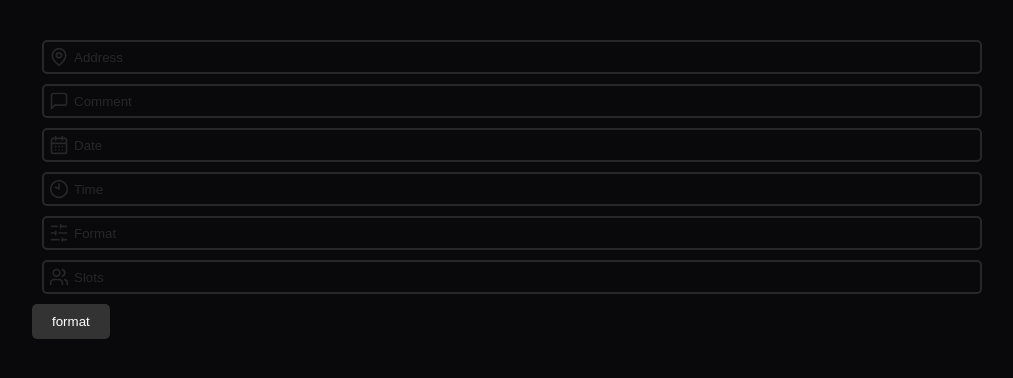
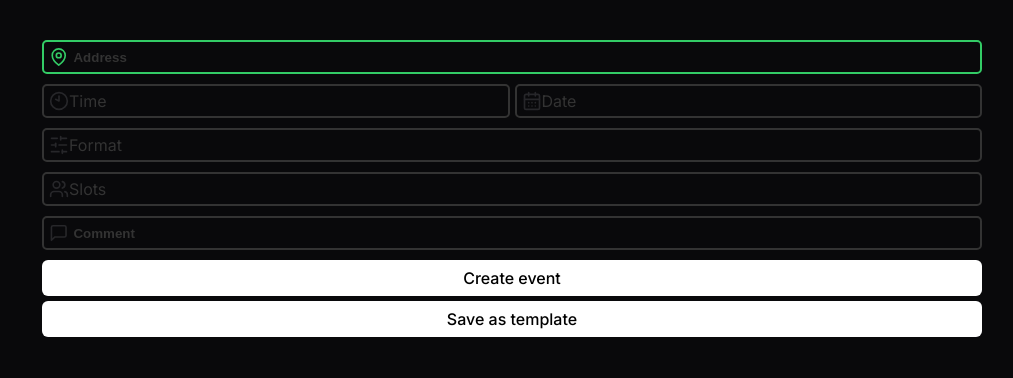
Before and after one commit to marktcheltsov/chikovani-web, a React (Create React App) app: page / in a window 1280 px wide. Shown: the top 378 px of the page, without its empty margins (128-1141 px from the left). Built offline with nearby package versions, Linux system fonts and the light colour scheme.

Commit message:
end 1 day

```diff
--- a/package.json
+++ b/package.json
@@ -16,6 +16,9 @@
     "react-scripts": "5.0.1",
     "typescript": "^4.9.5",
     "web-vitals": "^2.1.4"
+  },
+  "devDependencies": {
+    "@babel/plugin-proposal-private-property-in-object": "^1.0.0"
   },
   "scripts": {
     "start": "react-scripts start",
--- /dev/null
+++ b/src/components/hooks/use-input.jsx
@@ -0,0 +1,31 @@
+import { useState } from 'react';
+
+const useInput = (initialValue, validate) => {
+    const [value, setValue] = useState(initialValue);
+    const [error, setError] = useState(true);
+    const [isDerty, setIsDerty] = useState(false);
+
+    const handleChange = (event) => {
+        setIsDerty(true)
+        const newValue = event.target.value;
+        setValue(newValue);
+        if (validate && isDerty) {
+            const validationError = validate(newValue);
+            setError(validationError);
+        }
+    };
+
+    const reset = () => {
+        setValue(initialValue);
+        setError(null);
+    };
+
+    return {
+        value,
+        error,
+        onChange: handleChange,
+        reset,
+    };
+};
+
+export default useInput;
--- /dev/null
+++ b/src/components/ui/button.jsx
@@ -0,0 +1,17 @@
+import React from 'react';
+import '../../styles/components/ui/button.css';
+
+const Button = ({ children, onClick, disabled, ...props }) => {
+  return (
+    <button
+      className={`button ${disabled ? 'disabled' : ''} ${props.castomClassName && props.castomClassName}`}
+      onClick={onClick}
+      disabled={disabled}
+      {...props}
+    >
+      {children}
+    </button>
+  );
+};
+
+export default Button;
--- a/src/components/ui/drop-down-menu.jsx
+++ b/src/components/ui/drop-down-menu.jsx
@@ -1,36 +1,66 @@
-import React, { useState } from 'react';
-import '../../styles/components/ui/drop-down-menu.css'; // Подключите свои стили
+import React, { useState, useRef, useEffect } from 'react';
+import '../../styles/components/ui/drop-down-menu.css';
 
-function DropdownMenu({ title, items }) {
+const DropdownMenu = ({ options, onSelect, icon: Icon, placeholder }) => {
   const [isOpen, setIsOpen] = useState(false);
+  const [selectedOption, setSelectedOption] = useState(null);
+  const containerRef = useRef(null);
 
-  const toggleDropdown = () => {
+  const toggleMenu = () => {
     setIsOpen(!isOpen);
   };
 
-  const closeDropdown = () => {
+  const closeMenu = () => {
     setIsOpen(false);
   };
+  const handleOptionClick = (option) => {
+    setSelectedOption(option);
+    setIsOpen(false);
+    onSelect(option);
+  };
+
+  const handleOutsideClick = (e) => {
+    if (containerRef.current && !containerRef.current.contains(e.target)) {
+      closeMenu();
+    }
+  };
+
+  const handleKeyPress = (e) => {
+    if (e.key === 'Escape') {
+      closeMenu();
+    }
+  };
+
+  useEffect(() => {
+    window.addEventListener('click', handleOutsideClick);
+    window.addEventListener('keydown', handleKeyPress);
+    return () => {
+      window.removeEventListener('click', handleOutsideClick);
+      window.removeEventListener('keydown', handleKeyPress);
+    };
+  }, []);
 
   return (
-    <div className="dropdown">
-      <button className="dropdown-button" onClick={toggleDropdown}>
-        {title}
-      </button>
-      {isOpen && (
-        <div className="dropdown-content">
-          {items.map((item, index) => (
-            <div key={index} className="dropdown-item">
-              {item}
-            </div>
-          ))}
+      <div className={`dropdown-menu ${isOpen && 'dropdown-menu_active'}`} ref={containerRef} onClick={toggleMenu}>
+        <Icon size={20} color={isOpen ? '#fff' : '#27272a'} strokeWidth={2} />
+        <div className="dropdown-button">
+          {selectedOption || placeholder}
         </div>
-      )}
-      {isOpen && (
-        <div className="dropdown-overlay" onClick={closeDropdown}></div>
-      )}
-    </div>
+        {isOpen && (
+          <ul className={`dropdown-list ${isOpen ? 'show' : ''}`}>
+            {options.map((option) => (
+              <li
+                key={option}
+                className="dropdown-item"
+                onClick={() => handleOptionClick(option)}
+              >
+                {option}
+              </li>
+            ))}
+          </ul>
+        )}
+      </div>
   );
-}
+};
 
 export default DropdownMenu;
--- a/src/components/ui/input.jsx
+++ b/src/components/ui/input.jsx
@@ -1,13 +1,49 @@
-import React from 'react'
-import '../../styles/components/ui/input.css'
+import { useState, useEffect } from 'react';
+import '../../styles/components/ui/input.css';
 
-const Input = ({icon: Icon, placeholder, handle, value, type}) => {
-  return (
-    <div className='input__container'>
-        <Icon size={20} color="#27272a" strokeWidth={2} />
-        <input className='input' type={type ? type : 'text'} placeholder={placeholder} value={value} onChange={handle}/>
-    </div>
-  )
-}
+const Input = ({ icon: Icon, placeholder, handle, value, type, isValid }) => {
+    const [isFocused, setIsFocused] = useState(false);
+    const [iconColor, setIconColor] = useState('#27272a');
+    const isNeedValidation = isValid !== undefined
 
-export default Input
+    const handleOnFocus = () => {
+        setIsFocused(true);
+    };
+
+    const handleOnBlur = () => {
+        setIsFocused(false);
+    };
+
+    useEffect(() => {
+        if (isFocused) {
+            setIconColor('#FFF')
+        }
+    }, [isFocused])
+
+    useEffect(() => {
+        if (isNeedValidation && !isValid) {
+            setIconColor('#7F1D1D')
+        }
+        if (isNeedValidation && isValid) {
+            setIconColor('#33CC66')
+        }
+    }, [isValid, isNeedValidation])
+
+
+    return (
+        <div className={`input__container ${isFocused ? 'focused' : ''} ${isNeedValidation && !isValid && 'input__container_error'} ${isNeedValidation && isValid && 'input__container_success'}`}>
+            <Icon size={20} color={iconColor} strokeWidth={2} />
+            <input
+                className='input'
+                type={type ? type : 'text'}
+                placeholder={isFocused ? '' : placeholder}
+                value={value}
+                onChange={handle}
+                onClick={handleOnFocus}
+                onBlur={handleOnBlur}
+            />
+        </div>
+    );
+};
+
+export default Input;
--- a/src/index.css
+++ b/src/index.css
@@ -23,6 +23,19 @@ p {
 
 }
 
+.dropdown-menu-box {
+  display: flex;
+  margin: 0 10px 10px 10px;
+  gap: 5px;
+}
+
+.buttons-box {
+  display: flex;
+  margin: 0 10px 10px 10px;
+  gap: 5px;
+  flex-direction: column;
+}
+
 .create-event {
   width: 75%;
   margin: 40px auto;
--- a/src/pages/create-event/create-event.jsx
+++ b/src/pages/create-event/create-event.jsx
@@ -1,24 +1,49 @@
-import React from 'react'
-import DropdownMenu from '../../components/ui/drop-down-menu'
-import Input from '../../components/ui/input'
-import { Clock10, CalendarDays, Users, SlidersHorizontal, MessageSquare, MapPin } from 'lucide-react'
+import React, { useState } from 'react';
+import '../../styles/components/ui/drop-down-menu.css';
+import DropdownMenu from '../../components/ui/drop-down-menu';
+import Input from '../../components/ui/input';
+import { Clock10, CalendarDays, Users, SlidersHorizontal, MessageSquare, MapPin } from 'lucide-react';
+import useInput from '../../components/hooks/use-input';
+import Button from '../../components/ui/button';
 
 function CreateEvent() {
-  return (
-    <div className='create-event'>
-        <Input icon={MapPin} placeholder={'Address'}/>
-        <Input icon={MessageSquare} placeholder={'Comment'}/>
-        <div>
-            <Input icon={CalendarDays} placeholder={'Date'}/>
-            <Input icon={Clock10} placeholder={'Time'}/>
+    const address = useInput('', (value) => {
+        if (value.length < 3) {
+            return false;
+        }
+        return true;
+    });
+
+    const options = ['Опция 1', 'Опция 2', 'Опция 3'];
+    const [selectedOption, setSelectedOption] = useState(null);
+
+    const handleOptionSelect = (option) => {
+        setSelectedOption(option);
+        console.log(selectedOption)
+    };
+
+    return (
+        <div className='create-event'>
+            <form>
+                <Input icon={MapPin} placeholder={'Address'} value={address.value} isValid={address.error} handle={address.onChange}/>
+                <div className='dropdown-menu-box'>
+                    <DropdownMenu icon={Clock10} options={options} onSelect={handleOptionSelect} placeholder={'Time'}/>
+                    <DropdownMenu icon={CalendarDays} options={options} onSelect={handleOptionSelect} placeholder={'Date'}/>
+                </div>
+                <div className='dropdown-menu-box'>
+                    <DropdownMenu options={['3x3', '4x4']} icon={SlidersHorizontal}  onSelect={(option) => { /* обработка выбора */ }} placeholder={'Format'} />
+                </div>
+                <div className='dropdown-menu-box'>
+                    <DropdownMenu options={['3x3', '4x4']} icon={Users}  onSelect={(option) => { /* обработка выбора */ }} placeholder={'Slots'} />
+                </div>
+                <Input icon={MessageSquare} placeholder={'Comment'}/>
+                <div className='buttons-box'>
+                    <Button castomClassName={'button_full-width'}>Create event</Button>
+                    <Button castomClassName={'button_full-width'}>Save as template</Button>
+                </div>
+            </form>
         </div>
-        <Input icon={SlidersHorizontal} placeholder={'Format'}/>
-        <Input icon={Users} placeholder={'Slots'}/>
-        <div>
-            <DropdownMenu title='format' items={['3x3', '4x4']}/>
-        </div>
-    </div>
-  )
+    );
 }
 
-export default CreateEvent
+export default CreateEvent;
--- /dev/null
+++ b/src/styles/components/ui/button.css
@@ -0,0 +1,36 @@
+.button {
+  display: inline-flex;
+  align-items: center;
+  justify-content: center;
+  border-radius: 0.375rem;
+  font-size: 1rem;
+  font-weight: 500;
+  padding: 0.5rem 1rem;
+  background-color: #FFF;
+  color: black;
+  border: none;
+  outline: none;
+  cursor: pointer;
+  transition: background-color 0.3s ease, color 0.3s ease;
+  font-family: 'Inter', sans-serif;
+}
+
+.button:hover {
+  opacity: 0.8;
+}
+
+.button_full-width {
+  width: 100%;
+  padding-right: 0;
+  padding-left: 0;
+}
+
+.button:focus-visible {
+  outline: none;
+  box-shadow: 0 0 0 2px #333, 0 0 0 4px #ring;
+}
+
+.button:disabled {
+  pointer-events: none;
+  opacity: 0.5;
+}
--- a/src/styles/components/ui/drop-down-menu.css
+++ b/src/styles/components/ui/drop-down-menu.css
@@ -1,51 +1,63 @@
 /* DropdownMenu.css */
+.dropdown-menu {
+    position: relative;
+    transition: border-color 0.3s ease;
+    display: flex;
+    align-items: center;
+    border: 2px solid #333333;
+    border-radius: 5px;
+    padding: 5px;
+    width: 100%;
+}
 
-/* Стили для обертки выпадающего меню */
-.dropdown {
-    position: relative;
-    display: inline-block;
-  }
+.dropdown-menu_active {
+    border: 2px solid #fff;
+    color: #fff;
+}
 
-  /* Стили для кнопки */
-  .dropdown-button {
-    background-color: #333; /* Цвет фона кнопки */
-    color: #fff; /* Цвет текста кнопки */
+.dropdown-menu_active .dropdown-button {
+    color: #fff;
+    transition: color 0.4s ease;
+}
+
+.dropdown-button {
+    background-color: inherit;
     border: none;
-    padding: 10px 20px;
     cursor: pointer;
+    color: #333333;
+}
+
+.dropdown-list {
     border-radius: 5px;
-  }
+    position: absolute;
+    top: 100%;
+    left: 0;
+    list-style: none;
+    padding: 0;
+    margin: 6px 0 0 0;
+    background-color: #09090B;
+    border: 2px solid #ccc;
+    visibility: hidden;
+    width: 100%;
+    z-index: 5;
+}
 
-  /* Стили для выпадающего контента */
-  .dropdown-content {
-    display: none;
-    position: absolute;
-    background-color: #444; /* Цвет фона выпадающего контента */
-    min-width: 160px;
-    box-shadow: 0px 8px 16px 0px rgba(0, 0, 0, 0.2);
-    z-index: 1;
-  }
 
-  /* Стили для элементов выпадающего контента */
-  .dropdown-item {
-    color: #fff; /* Цвет текста элементов */
-    padding: 12px 16px;
-    text-decoration: none;
+.dropdown-list.show {
     display: block;
-  }
+    visibility: visible; /* изменено на visibility: visible; */
+}
 
-  /* При наведении на элементы меню */
-  .dropdown-item:hover {
-    background-color: #555; /* Цвет фона при наведении */
-  }
+.dropdown-item {
+    padding: 10px;
+    cursor: pointer;
+    transition: background-color 0.3s ease;
+}
 
-  /* Стили для оверлея, который закрывает меню при клике вне него */
-  .dropdown-overlay {
-    position: fixed;
-    top: 0;
-    right: 0;
-    bottom: 0;
-    left: 0;
-    background-color: transparent;
-    z-index: 0; /* Ниже выпадающего контента */
-  }
+.dropdown-item:hover {
+    background-color: #f0f0f0;
+}
+
+.dropdown-list.show {
+    display: block;
+}
--- a/src/styles/components/ui/input.css
+++ b/src/styles/components/ui/input.css
@@ -4,9 +4,17 @@
     padding: 5px;
     display: flex;
     align-items: center;
-    transition: border-color 0.3s ease;
-    border-color: #27272A;
+    transition: border-color color 0.3s ease;
+    border-color: #333333;
     margin: 10px;
+}
+
+.input__container_error {
+    border-color: #7F1D1D;
+}
+
+.input__container_success {
+    border-color: #33CC66;
 }
 
 .input {
@@ -16,13 +24,20 @@
     background: none;
     outline: none;
     color: #FFF;
+    width: 100%;
+    font-weight: bold;
 }
 
 .input::placeholder {
-    color: #27272A;
+    color: #333333;
 }
 
 .input:focus {
     border: none;
     box-shadow: none;
 }
+
+.input__container:focus-within {
+    border-color: #FFF; /* Изменение цвета рамки контейнера */
+    color: #FFF; /* Изменение цвета текста на белый */
+}
```
